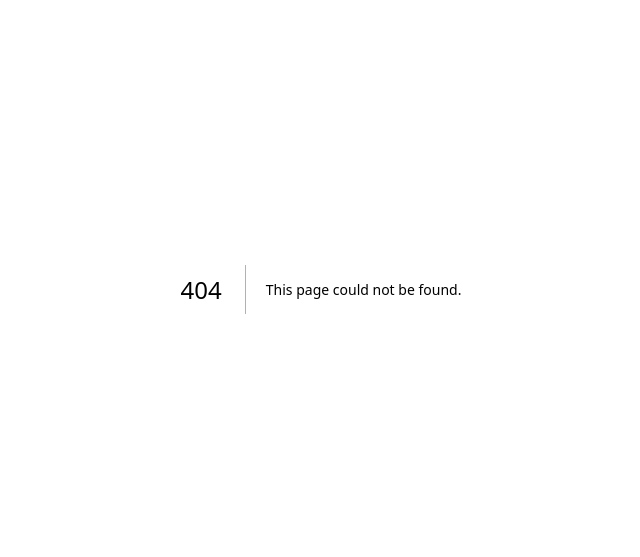
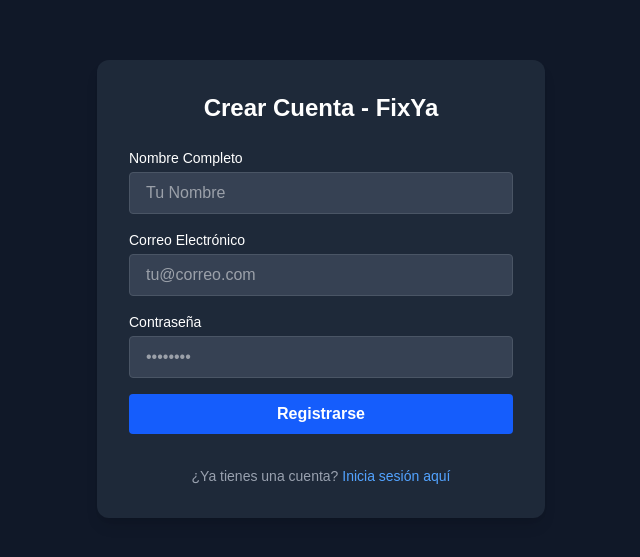
Before and after one commit to Sammmy1911/FixYa-FrontEnd, a Next.js app in the folder mi-app/: page /auth/register in a window 1280 px wide. Before the commit this address had no page. Shown: the part 111-668 px from the top of the page, without its empty margins (319-959 px from the left). Built offline with nearby package versions, Linux system fonts and the light colour scheme.

Commit message:
feature: User login and register

```diff
--- /dev/null
+++ b/mi-app/src/app/auth/login/page.tsx
@@ -0,0 +1,74 @@
+'use client';
+
+import { useState } from 'react';
+import { useRouter } from 'next/navigation';
+import Link from 'next/link';
+import AuthLayout from '../../../components/common/AuthLayout';
+import { authService } from '../../../services/auth.service';
+
+export default function LoginPage() {
+  const [email, setEmail] = useState('');
+  const [password, setPassword] = useState('');
+  const [error, setError] = useState('');
+  const router = useRouter();
+
+  const handleSubmit = async (e: React.FormEvent) => {
+    e.preventDefault();
+    setError('');
+
+    try {
+      const data = await authService('auth/login', { email, password });
+
+      localStorage.setItem('token', data.accessToken);
+      localStorage.setItem('user', JSON.stringify(data.user));
+
+      router.push('/dashboard');
+    } catch (err: any) {
+      setError(err.message);
+    }
+  };
+
+  return (
+    <AuthLayout title="Iniciar Sesión - FixYa" error={error}>
+      <form onSubmit={handleSubmit} className="space-y-4">
+        <div>
+          <label className="block text-sm font-medium mb-1">Correo Electrónico</label>
+          <input
+            type="email"
+            value={email}
+            onChange={(e) => setEmail(e.target.value)}
+            required
+            className="w-full px-4 py-2 bg-gray-700 rounded border border-gray-600 focus:outline-none focus:border-blue-500"
+            placeholder="tu@correo.com"
+          />
+        </div>
+
+        <div>
+          <label className="block text-sm font-medium mb-1">Contraseña</label>
+          <input
+            type="password"
+            value={password}
+            onChange={(e) => setPassword(e.target.value)}
+            required
+            className="w-full px-4 py-2 bg-gray-700 rounded border border-gray-600 focus:outline-none focus:border-blue-500"
+            placeholder="••••••••"
+          />
+        </div>
+
+        <button
+          type="submit"
+          className="w-full py-2 bg-blue-600 hover:bg-blue-700 font-semibold rounded transition duration-200"
+        >
+          Ingresar
+        </button>
+
+        <p className="text-sm text-center text-gray-400 mt-4">
+          ¿No tienes una cuenta?{' '}
+          <Link href="/auth/register" className="text-blue-400 hover:underline">
+            Regístrate aquí
+          </Link>
+        </p>
+      </form>
+    </AuthLayout>
+  );
+}
--- /dev/null
+++ b/mi-app/src/app/auth/register/page.tsx
@@ -0,0 +1,85 @@
+'use client';
+
+import { useState } from 'react';
+import { useRouter } from 'next/navigation';
+import Link from 'next/link';
+import AuthLayout from '../../../components/common/AuthLayout';
+import { authService } from '../../../services/auth.service';
+
+export default function RegisterPage() {
+  const [fullName, setFullName] = useState('');
+  const [email, setEmail] = useState('');
+  const [password, setPassword] = useState('');
+  const [error, setError] = useState('');
+  const router = useRouter();
+
+  const handleSubmit = async (e: React.FormEvent) => {
+    e.preventDefault();
+    setError('');
+
+    try {
+      await authService('auth/register', { fullName, email, password });
+
+      // Redirigir al login tras un registro exitoso
+      router.push('/auth/login');
+    } catch (err: any) {
+      setError(err.message);
+    }
+  };
+
+  return (
+    <AuthLayout title="Crear Cuenta - FixYa" error={error}>
+      <form onSubmit={handleSubmit} className="space-y-4">
+        <div>
+          <label className="block text-sm font-medium mb-1">Nombre Completo</label>
+          <input
+            type="text"
+            value={fullName}
+            onChange={(e) => setFullName(e.target.value)}
+            required
+            className="w-full px-4 py-2 bg-gray-700 rounded border border-gray-600 focus:outline-none focus:border-blue-500"
+            placeholder="Tu Nombre"
+          />
+        </div>
+
+        <div>
+          <label className="block text-sm font-medium mb-1">Correo Electrónico</label>
+          <input
+            type="email"
+            value={email}
+            onChange={(e) => setEmail(e.target.value)}
+            required
+            className="w-full px-4 py-2 bg-gray-700 rounded border border-gray-600 focus:outline-none focus:border-blue-500"
+            placeholder="tu@correo.com"
+          />
+        </div>
+
+        <div>
+          <label className="block text-sm font-medium mb-1">Contraseña</label>
+          <input
+            type="password"
+            value={password}
+            onChange={(e) => setPassword(e.target.value)}
+            required
+            className="w-full px-4 py-2 bg-gray-700 rounded border border-gray-600 focus:outline-none focus:border-blue-500"
+            placeholder="••••••••"
+          />
+        </div>
+
+        <button
+          type="submit"
+          className="w-full py-2 bg-blue-600 hover:bg-blue-700 font-semibold rounded transition duration-200"
+        >
+          Registrarse
+        </button>
+
+        <p className="text-sm text-center text-gray-400 mt-4">
+          ¿Ya tienes una cuenta?{' '}
+          <Link href="/auth/login" className="text-blue-400 hover:underline">
+            Inicia sesión aquí
+          </Link>
+        </p>
+      </form>
+    </AuthLayout>
+  );
+}
--- /dev/null
+++ b/mi-app/src/components/common/AuthLayout.tsx
@@ -0,0 +1,32 @@
+import React, { ReactNode } from 'react';
+
+interface AuthLayoutProps {
+  title: string;
+  error?: string;
+  success?: string;
+  children: ReactNode;
+}
+
+export default function AuthLayout({ title, error, success, children }: AuthLayoutProps) {
+  return (
+    <div className="flex min-h-screen items-center justify-center bg-gray-900 text-white">
+      <div className="w-full max-w-md p-8 space-y-6 bg-gray-800 rounded-xl shadow-lg">
+        <h2 className="text-2xl font-bold text-center">{title}</h2>
+
+        {error && (
+          <div className="p-3 text-sm text-red-400 bg-red-900/50 rounded border border-red-700">
+            {error}
+          </div>
+        )}
+
+        {success && (
+          <div className="p-3 text-sm text-green-400 bg-green-900/50 rounded border border-green-700">
+            {success}
+          </div>
+        )}
+
+        {children}
+      </div>
+    </div>
+  );
+}
--- /dev/null
+++ b/mi-app/src/services/api.tsx
@@ -0,0 +1,29 @@
+const API_URL = 'http://localhost:3000'; // URL de tu backend en NestJS
+
+export const apiFetch = async (endpoint: string, options: RequestInit = {}) => {
+  // Obtener el token del localStorage si existe (para rutas protegidas)
+  const token = typeof window !== 'undefined' ? localStorage.getItem('token') : null;
+
+  const headers: Record<string, string> = {
+    'Content-Type': 'application/json',
+    ...(options.headers as Record<string, string>),
+  };
+
+  // Si hay token, lo adjuntamos automáticamente en las peticiones
+  if (token) {
+    headers['Authorization'] = `Bearer ${token}`;
+  }
+
+  const res = await fetch(`${API_URL}/${endpoint}`, {
+    ...options,
+    headers,
+  });
+
+  const data = await res.json();
+
+  if (!res.ok) {
+    throw new Error(data.message || 'Ocurrió un error en la petición');
+  }
+
+  return data;
+};
--- /dev/null
+++ b/mi-app/src/services/auth.service.ts
@@ -0,0 +1,8 @@
+import { apiFetch } from './api';
+
+export const authService = async (endpoint: string, bodyData: any) => {
+  return apiFetch(endpoint, {
+    method: 'POST',
+    body: JSON.stringify(bodyData),
+  });
+};
```
